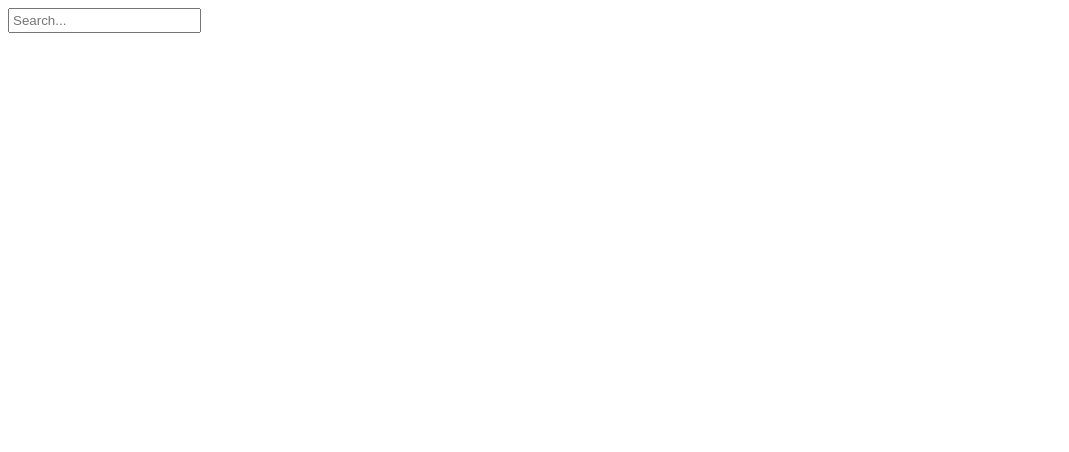
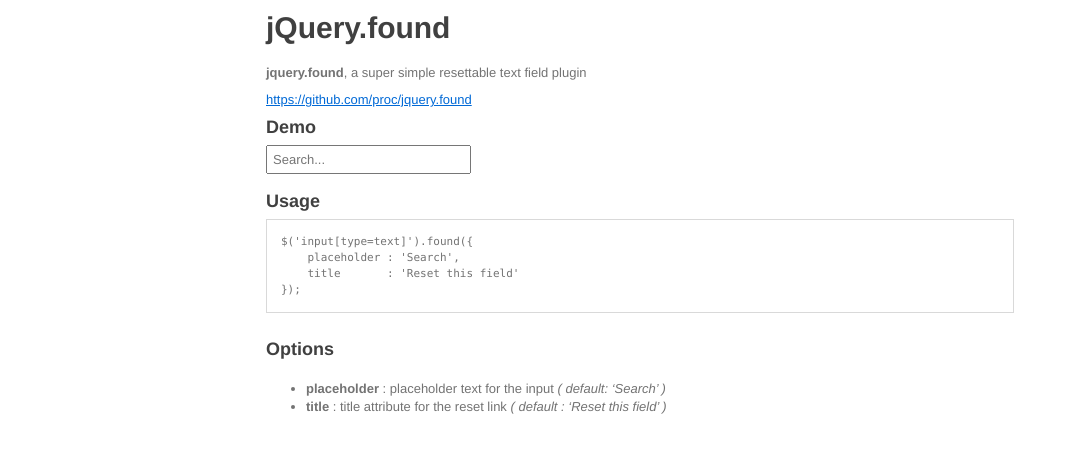
Before and after one commit to proc/jquery.found, a plain HTML site: page example.html in a window 1280 px wide. Shown: the whole page, without its empty margins (0-1069 px from the left). Drawn offline with nearby package versions, Linux system fonts and the light colour scheme.

Commit message:
Updated CSS

```diff
--- a/example.html
+++ b/example.html
@@ -1,10 +1,155 @@
+<!doctype html>
 <html>
   <head>
     <script src="https://ajax.googleapis.com/ajax/libs/jquery/1.7.2/jquery.min.js"></script>
     <link rel="stylesheet" type="text/css" href="jquery.found.css" />
+    <meta charset="utf-8">
+    <style>
+      h1,
+      h2,
+      h3,
+      h4,
+      h5,
+      h6,
+      p,
+      blockquote {
+        margin: 0;
+        padding: 0;
+      }
+      body {
+        font-family: "Helvetica Neue", Helvetica, "Hiragino Sans GB", Arial, sans-serif;
+        font-size: 13px;
+        line-height: 18px;
+        color: #737373;
+        margin: 10px 13px 10px 13px;
+      }
+      a {
+        color: #0069d6;
+      }
+      a:hover {
+        color: #0050a3;
+        text-decoration: none;
+      }
+      a img {
+        border: none;
+      }
+      p {
+        margin-bottom: 9px;
+      }
+      h1,
+      h2,
+      h3,
+      h4,
+      h5,
+      h6 {
+        color: #404040;
+        line-height: 36px;
+      }
+      h1 {
+        margin-bottom: 18px;
+        font-size: 30px;
+      }
+      h2 {
+        font-size: 24px;
+      }
+      h3 {
+        font-size: 18px;
+      }
+      h4 {
+        font-size: 16px;
+      }
+      h5 {
+        font-size: 14px;
+      }
+      h6 {
+        font-size: 13px;
+      }
+      hr {
+        margin: 0 0 19px;
+        border: 0;
+        border-bottom: 1px solid #ccc;
+      }
+      blockquote {
+        padding: 13px 13px 21px 15px;
+        margin-bottom: 18px;
+        font-family:georgia,serif;
+        font-style: italic;
+      }
+      blockquote:before {
+        content:"\201C";
+        font-size:40px;
+        margin-left:-10px;
+        font-family:georgia,serif;
+        color:#eee;
+      }
+      blockquote p {
+        font-size: 14px;
+        font-weight: 300;
+        line-height: 18px;
+        margin-bottom: 0;
+        font-style: italic;
+      }
+      code, pre {
+        font-family: Monaco, Andale Mono, Courier New, monospace;
+      }
+      code {
+        background-color: #fee9cc;
+        color: rgba(0, 0, 0, 0.75);
+        padding: 1px 3px;
+        font-size: 12px;
+        -webkit-border-radius: 3px;
+        -moz-border-radius: 3px;
+        border-radius: 3px;
+      }
+      pre {
+        display: block;
+        padding: 14px;
+        margin: 0 0 18px;
+        line-height: 16px;
+        font-size: 11px;
+        border: 1px solid #d9d9d9;
+        white-space: pre-wrap;
+        word-wrap: break-word;
+      }
+      pre code {
+        background-color: #fff;
+        color:#737373;
+        font-size: 11px;
+        padding: 0;
+      }
+      @media screen and (min-width: 768px) {
+        body {
+          width: 748px;
+          margin:10px auto;
+        }
+      }
+    </style>
+    <title>jQuery.found</title>
   </head>
   <body>
-		<input type="text" />
+    <h1>jQuery.found</h1>
+
+    <p><strong>jquery.found</strong>, a super simple resettable text field plugin</p>
+    <a href="https://github.com/proc/jquery.found">https://github.com/proc/jquery.found</a>
+
+    <h3>Demo</h3>
+
+    <p><input type="text" /></p>
+    <h3>Usage</h3>
+
+<pre><code>$('input[type=text]').found({
+    placeholder : 'Search',
+    title       : 'Reset this field'
+});
+</code></pre>
+
+    <h3>Options</h3>
+
+    <ul>
+      <li><strong>placeholder</strong> : placeholder text for the input <em>( default: &lsquo;Search&rsquo; )</em></li>
+      <li><strong>title</strong> : title attribute for the reset link <em>( default : &lsquo;Reset this field&rsquo; )</em></li>
+    </ul>
+
     <script src="jquery.found.js"></script>
     <script>
       $(function() {
--- a/jquery.found.css
+++ b/jquery.found.css
@@ -1,8 +1,14 @@
 .found-input-wrapper input[type=text] {
-  padding: 3px;
+  padding: 5px;
+  color: 404040;
+  font-family: "Helvetica Neue", Helvetica, "Hiragino Sans GB", Arial, sans-serif;
+  font-size:1em;
 }
 .found-input-wrapper a {
+  font-size: 18px;
+  color: #aaa;
+  padding: 5px;
   font-weight: bold;
   text-decoration: none;
-  font-family: 'Arial, Arial, Helvetica, sans-serif';
+  display: inline;
 }
--- a/jquery.found.js
+++ b/jquery.found.js
@@ -13,10 +13,10 @@
         }
         , settings = $.extend(default_options, options);
 
-    function calculate_left(reset_element) {
+    function calculate_right(reset_element) {
       var width = reset_element.width(),
-          left  = -(width * 2);
-      return left;
+          right  = width;
+      return right - width/2;
     };
 
     function clear_input($element) {
@@ -27,16 +27,16 @@
       var $this = $(this);
       if( !$this.data('jquery.found:initialized')) {
         var reset_link = $('<a />', { 'href' : 'javascript:void(0)',
-            'style' : 'position:relative; display: none;',
+            'style' : 'position:absolute; display:none;',
             'title' : settings.title }).html('x'),
             wrapper = $('<div />', {
-              'style' : 'position:absolute;',
+              'style' : 'position:relative; display:inline-block;',
               'class' : 'found-input-wrapper'
               });
 
         function change_handler(element) {
           if( element.val() != '' ) {
-            reset_link.show();
+            reset_link.css('display', 'inline').show();
           } else {
             reset_link.hide();
           }
@@ -44,9 +44,9 @@
 
         $this.wrap(wrapper);
         $this.after(reset_link);
-        $this.css('width', $this.width() - calculate_left(reset_link));
-        $this.css('padding-right', (reset_link.width() * 2) + 'px');
-        reset_link.css('left', calculate_left(reset_link) + 'px');
+        $this.css('width', $this.width() - calculate_right(reset_link));
+        $this.css('padding-right', ((reset_link.width() * 2) + 5 ) + 'px');
+        reset_link.css('right', calculate_right(reset_link) + 'px');
 
         reset_link.bind('click', function() {
           clear_input($this);
```
Lines whose indentation alone changed are shown as unchanged.
